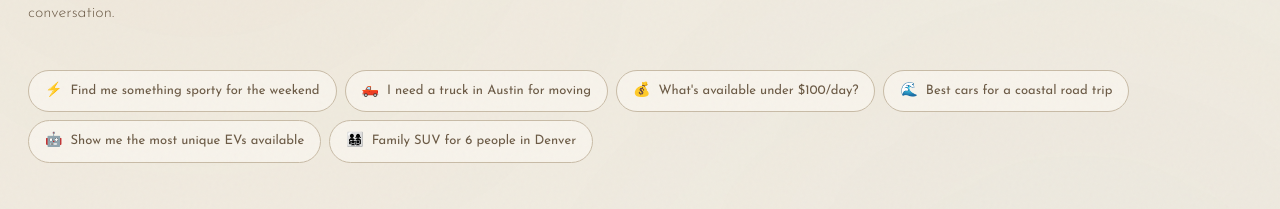
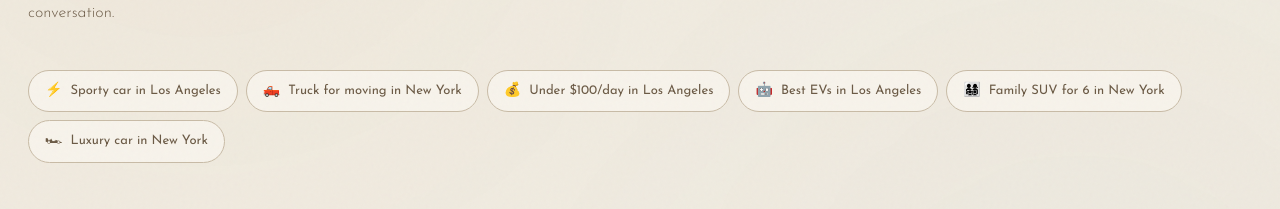
Before and after one commit to dc-dc-dc/churro, a React (Vite) app: page / in a window 1280 px wide. Shown: the part 305-514 px from the top of the page. Built offline with nearby package versions, Linux system fonts and the light colour scheme; a web font is replaced by a local one.

Commit message:
updated rendering

```diff
--- a/src/components/RenderSpace.tsx
+++ b/src/components/RenderSpace.tsx
@@ -47,12 +47,12 @@ const FEATURED_IDS = [
 const FEATURED_CARS: Car[] = FEATURED_IDS.map(toCard).filter(Boolean) as Car[];
 
 const SUGGESTED_PROMPTS = [
-  { icon: "⚡", text: "Find me something sporty for the weekend" },
-  { icon: "🛻", text: "I need a truck in Austin for moving" },
-  { icon: "💰", text: "What's available under $100/day?" },
-  { icon: "🌊", text: "Best cars for a coastal road trip" },
-  { icon: "🤖", text: "Show me the most unique EVs available" },
-  { icon: "👨‍👩‍👧‍👦", text: "Family SUV for 6 people in Denver" },
+  { icon: "⚡", text: "Sporty car in Los Angeles" },
+  { icon: "🛻", text: "Truck for moving in New York" },
+  { icon: "💰", text: "Under $100/day in Los Angeles" },
+  { icon: "🤖", text: "Best EVs in Los Angeles" },
+  { icon: "👨‍👩‍👧‍👦", text: "Family SUV for 6 in New York" },
+  { icon: "🏎", text: "Luxury car in New York" },
 ];
 
 // ─── Props ─────────────────────────────────────────────────────────────────
--- a/src/data/inventory.ts
+++ b/src/data/inventory.ts
@@ -1790,6 +1790,7 @@ export const carInventory: Car[] = [
 
 export function searchInventory(filters: {
   category?: CarCategory;
+  make?: string;
   maxDailyRate?: number;
   minSeats?: number;
   features?: string[];
@@ -1799,6 +1800,7 @@ export function searchInventory(filters: {
 }): Car[] {
   return carInventory.filter((car) => {
     if (filters.category && car.category !== filters.category) return false;
+    if (filters.make && !car.make.toLowerCase().includes(filters.make.toLowerCase())) return false;
     if (filters.maxDailyRate && car.dailyRate > filters.maxDailyRate) return false;
     if (filters.minSeats && car.seats < filters.minSeats) return false;
     if (filters.location) {
--- a/src/index.ts
+++ b/src/index.ts
@@ -79,6 +79,7 @@ Transmissions: automatic | manual (manual available in sports only)
 
 ## Filter keys — include these in view.data.filters to query inventory
   "category"      — one of the 8 category strings above
+  "make"          — car brand, e.g. "Tesla", "BMW", "Toyota" (case-insensitive substring match)
   "maxDailyRate"  — max price in cents (e.g. 10000 = $100/day)
   "minSeats"      — minimum number of seats
   "features"      — array of feature keyword strings (any match, case-insensitive)
@@ -217,6 +218,7 @@ const server = serve({
             if (parsed.view?.type === "cars") {
               const filters = (parsed.view.data?.filters ?? {}) as {
                 category?: import("./types").CarCategory;
+                make?: string;
                 maxDailyRate?: number;
                 minSeats?: number;
                 features?: string[];
```
